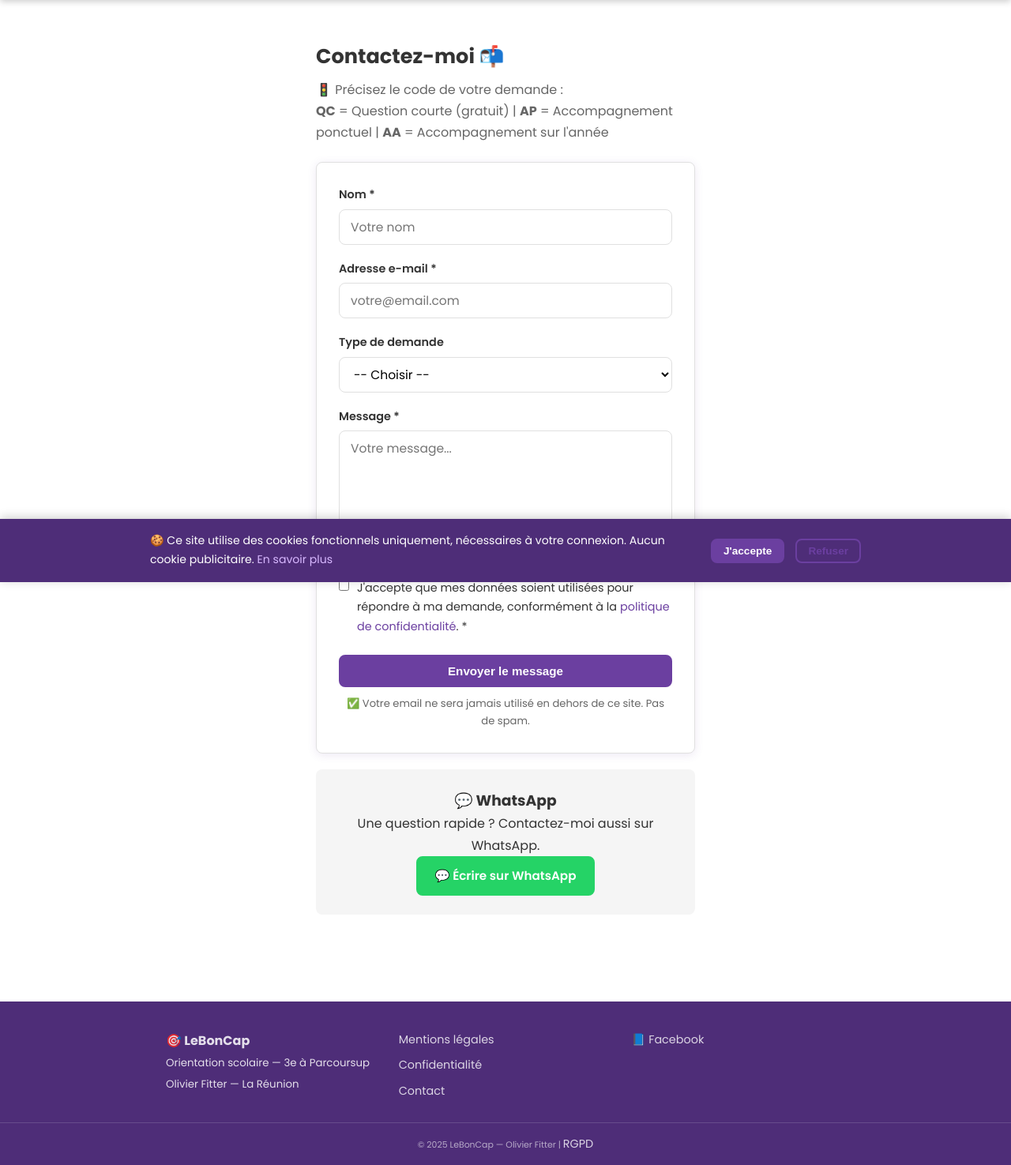
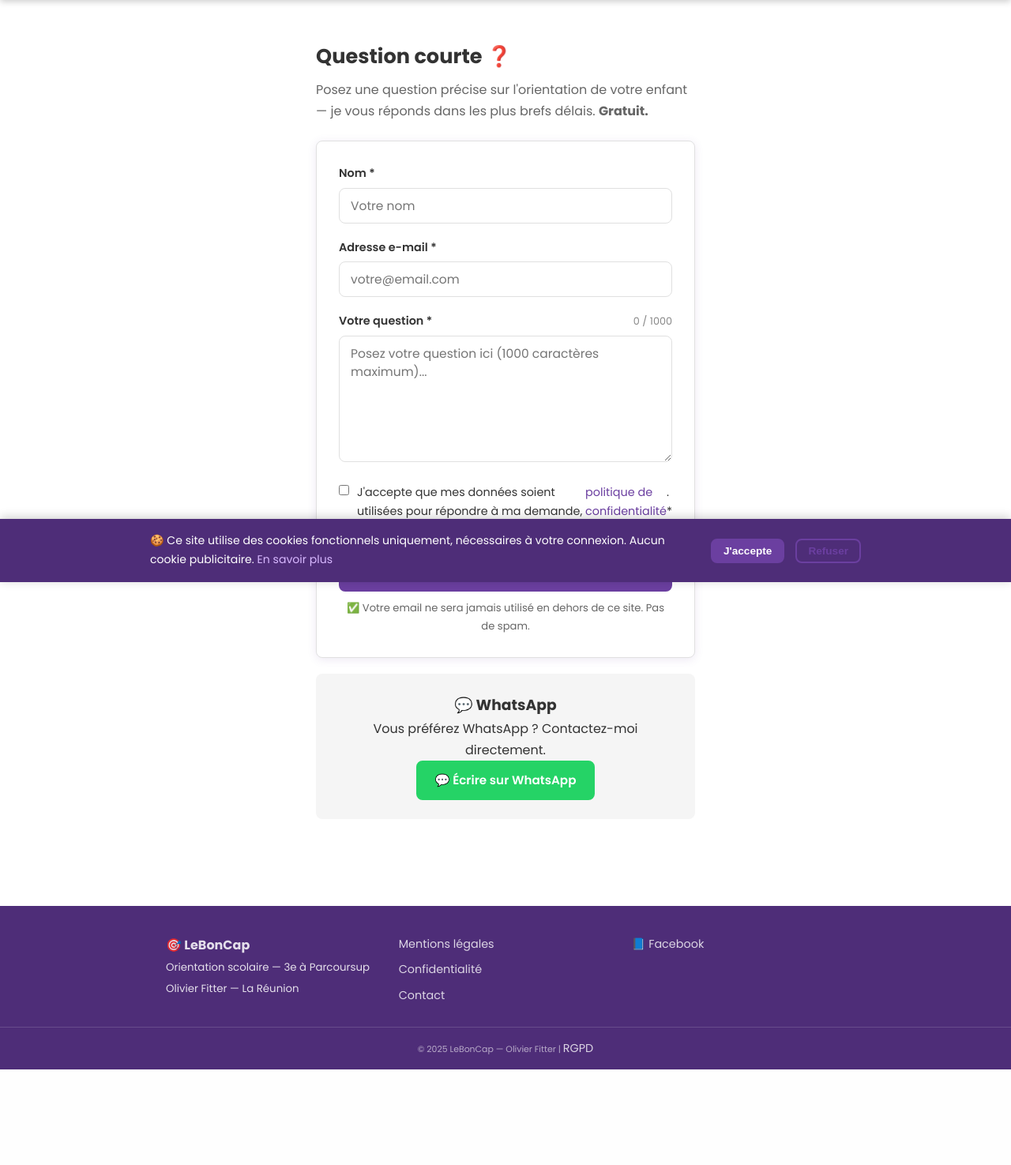
Before and after one commit to OlivierFitter/orientation3ep, a Flask app: page /contact in a window 1280 px wide. Shown: the part 63-1538 px from the top of the page at 79% size. After the commit the page ends 1417 px from the top, so only its background shows below. Run offline with Flask 3, Linux system fonts and the light colour scheme.

Commit message:
Contact simplifié — Question courte uniquement
- Titre : "Question courte" (plus de codes QC/AP/AA)
- Compteur de caractères temps réel (max 1000)
- Validation serveur 1000 caractères
- Objet email simplifié
- CSS : label flex + style compteur

Co-Authored-By: Claude Opus 4.6 <noreply@anthropic.com>

```diff
--- a/app/routes/public.py
+++ b/app/routes/public.py
@@ -54,37 +54,39 @@ def contact():
         nom     = request.form.get('nom', '').strip()
         email   = request.form.get('email', '').strip()
         message = request.form.get('message', '').strip()
-        code    = request.form.get('code', '').strip()  # QC / AP / AA
         consent = request.form.get('rgpd_consent')
 
         if not all([nom, email, message]):
             flash('Merci de remplir tous les champs obligatoires.', 'danger')
-            return render_template('contact.html', title='Contact')
+            return render_template('contact.html', title='Question courte')
+
+        if len(message) > 1000:
+            flash('Votre question dépasse 1000 caractères.', 'danger')
+            return render_template('contact.html', title='Question courte')
 
         if not consent:
             flash('Vous devez accepter la politique de confidentialité.', 'danger')
-            return render_template('contact.html', title='Contact')
+            return render_template('contact.html', title='Question courte')
 
         try:
             msg = Message(
-                subject=f'[LeBonCap] Nouveau message - {code if code else "Contact"} - {nom}',
+                subject=f'[LeBonCap] Question courte — {nom}',
                 recipients=[current_app.config['CONTACT_MAIL']],
                 reply_to=email,
                 body=f"""
-Nouveau message depuis LeBonCap.net
+Nouvelle question courte depuis LeBonCap.net
 
-Nom    : {nom}
-Email  : {email}
-Code   : {code if code else 'Non précisé'}
+Nom   : {nom}
+Email : {email}
 
-Message :
+Question :
 {message}
 """
             )
             mail.send(msg)
-            flash('Votre message a bien été envoyé ! Je vous réponds rapidement.', 'success')
+            flash('Votre question a bien été envoyée ! Je vous réponds rapidement.', 'success')
             return redirect(url_for('public.contact'))
-        except Exception as e:
-            flash('Erreur lors de l\'envoi. Veuillez réessayer.', 'danger')
+        except Exception:
+            flash('Erreur lors de l\'envoi. Veuillez réessayer ou utiliser WhatsApp.', 'danger')
 
-    return render_template('contact.html', title='Contactez-moi')
+    return render_template('contact.html', title='Question courte')
--- a/app/static/css/style.css
+++ b/app/static/css/style.css
@@ -207,7 +207,8 @@ blockquote cite {
                   border-radius: var(--radius); padding: 28px;
                   box-shadow: var(--shadow); margin-bottom: 20px; }
 .form-group     { margin-bottom: 18px; }
-.form-group label { display: block; font-weight: 600; margin-bottom: 6px; font-size: 0.9rem; }
+.form-group label { display: flex; justify-content: space-between; align-items: baseline; font-weight: 600; margin-bottom: 6px; font-size: 0.9rem; }
+.compteur { font-weight: 400; font-size: 0.8rem; color: #888; margin-left: 8px; }
 .form-group input,
 .form-group select,
 .form-group textarea {
--- a/app/templates/contact.html
+++ b/app/templates/contact.html
@@ -2,12 +2,10 @@
 {% block content %}
 <section class="section-light">
     <div class="container form-container">
-        <h1 class="form-title">Contactez-moi 📬</h1>
+        <h1 class="form-title">Question courte ❓</h1>
         <p class="form-sub">
-            🚦 Précisez le code de votre demande :<br>
-            <strong>QC</strong> = Question courte (gratuit) |
-            <strong>AP</strong> = Accompagnement ponctuel |
-            <strong>AA</strong> = Accompagnement sur l'année
+            Posez une question précise sur l'orientation de votre enfant —
+            je vous réponds dans les plus brefs délais. <strong>Gratuit.</strong>
         </p>
 
         <form method="POST" class="form-card">
@@ -23,20 +21,13 @@
             </div>
 
             <div class="form-group">
-                <label for="code">Type de demande</label>
-                <select id="code" name="code">
-                    <option value="">-- Choisir --</option>
-                    <option value="QC">QC — Question courte (gratuit)</option>
-                    <option value="AP">AP — Accompagnement ponctuel</option>
-                    <option value="AA">AA — Accompagnement sur l'année</option>
-                    <option value="INFO">Information générale</option>
-                </select>
-            </div>
-
-            <div class="form-group">
-                <label for="message">Message *</label>
+                <label for="message">
+                    Votre question *
+                    <span id="compteur" class="compteur">0 / 1000</span>
+                </label>
                 <textarea id="message" name="message" rows="6" required
-                          placeholder="Votre message..."></textarea>
+                          maxlength="1000"
+                          placeholder="Posez votre question ici (1000 caractères maximum)..."></textarea>
             </div>
 
             <div class="form-group form-check">
@@ -48,17 +39,27 @@
                 </label>
             </div>
 
-            <button type="submit" class="btn btn-primary btn-full">Envoyer le message</button>
+            <button type="submit" class="btn btn-primary btn-full">Envoyer ma question</button>
             <p class="form-note">✅ Votre email ne sera jamais utilisé en dehors de ce site. Pas de spam.</p>
         </form>
 
         <div class="contact-whatsapp">
             <h3>💬 WhatsApp</h3>
-            <p>Une question rapide ? Contactez-moi aussi sur WhatsApp.</p>
+            <p>Vous préférez WhatsApp ? Contactez-moi directement.</p>
             <a href="https://wa.me/262XXXXXXXX" class="btn btn-green" target="_blank" rel="noopener">
                 💬 Écrire sur WhatsApp
             </a>
         </div>
     </div>
 </section>
+
+<script>
+const textarea  = document.getElementById('message');
+const compteur  = document.getElementById('compteur');
+textarea.addEventListener('input', () => {
+    const n = textarea.value.length;
+    compteur.textContent = n + ' / 1000';
+    compteur.style.color = n > 900 ? '#dc3545' : n > 750 ? '#ffc107' : '#888';
+});
+</script>
 {% endblock %}
```
